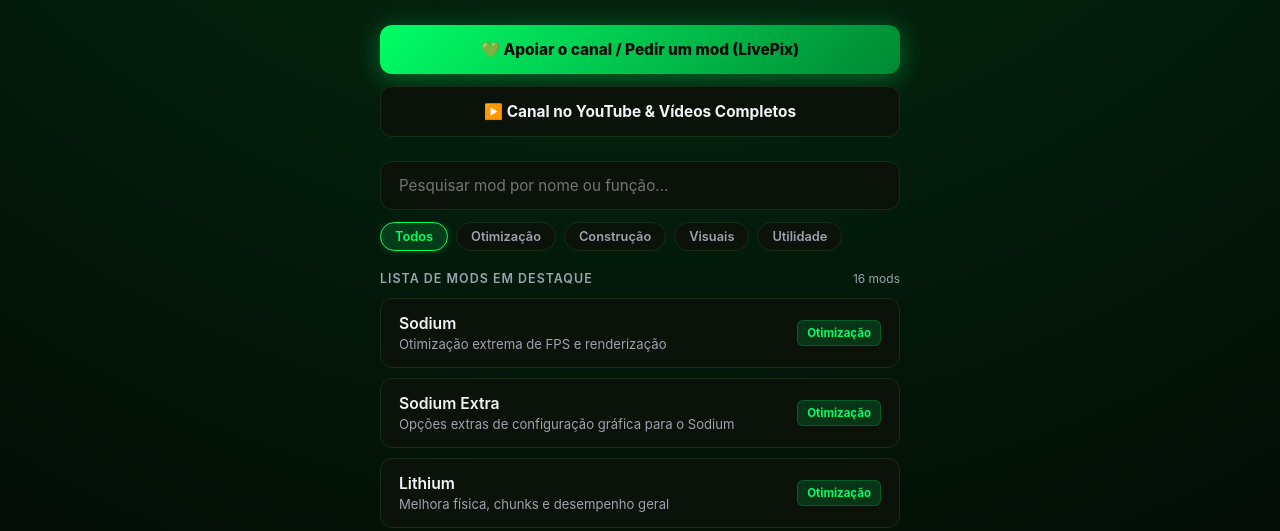
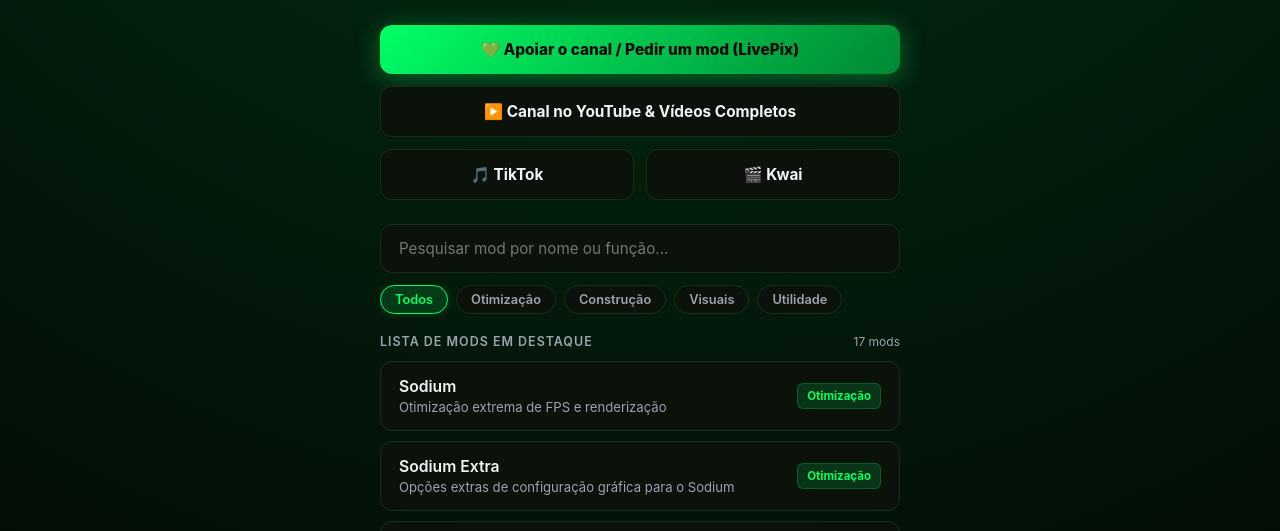
Before and after one commit to keyyyADM/LinksKEYCRAFT, a plain HTML site: page index.html in a window 1280 px wide. Shown: the part 228-759 px from the top of the page. Drawn offline with Linux system fonts and the light colour scheme.

Commit message:
Update index.html

```diff
--- a/index.html
+++ b/index.html
@@ -104,6 +104,12 @@
       margin-bottom: 24px;
     }
 
+    .social-row {
+      display: grid;
+      grid-template-columns: 1fr 1fr;
+      gap: 12px;
+    }
+
     .btn-primary {
       display: flex;
       align-items: center;
@@ -114,7 +120,7 @@
       border-radius: 12px;
       font-weight: 700;
       font-size: 0.96rem;
-      transition: transform 0.2s ease, box-shadow 0.2s ease, background-color 0.2s ease;
+      transition: transform 0.2s ease, box-shadow 0.2s ease, background-color 0.2s ease, border-color 0.2s ease;
     }
 
     .btn-primary:hover {
@@ -313,6 +319,16 @@
       <a href="https://youtube.com/@Keyyycraft" target="_blank" rel="noopener" class="btn-primary btn-video">
         ▶️ Canal no YouTube & Vídeos Completos
       </a>
+
+      <div class="social-row">
+        <a href="https://www.tiktok.com/@keyyycraft?lang=pt-BR" target="_blank" rel="noopener" class="btn-primary btn-video">
+          🎵 TikTok
+        </a>
+
+        <a href="https://k.kwai.com/w/b6jU4jEP" target="_blank" rel="noopener" class="btn-primary btn-video">
+          🎬 Kwai
+        </a>
+      </div>
     </div>
 
     <div class="search-filter-wrapper">
@@ -330,7 +346,7 @@
 
     <div class="section-header">
       <div class="section-title">Lista de Mods em Destaque</div>
-      <div class="mod-count" id="modCount">16 mods</div>
+      <div class="mod-count" id="modCount">17 mods</div>
     </div>
 
     <div class="mod-list" id="modList">
```
